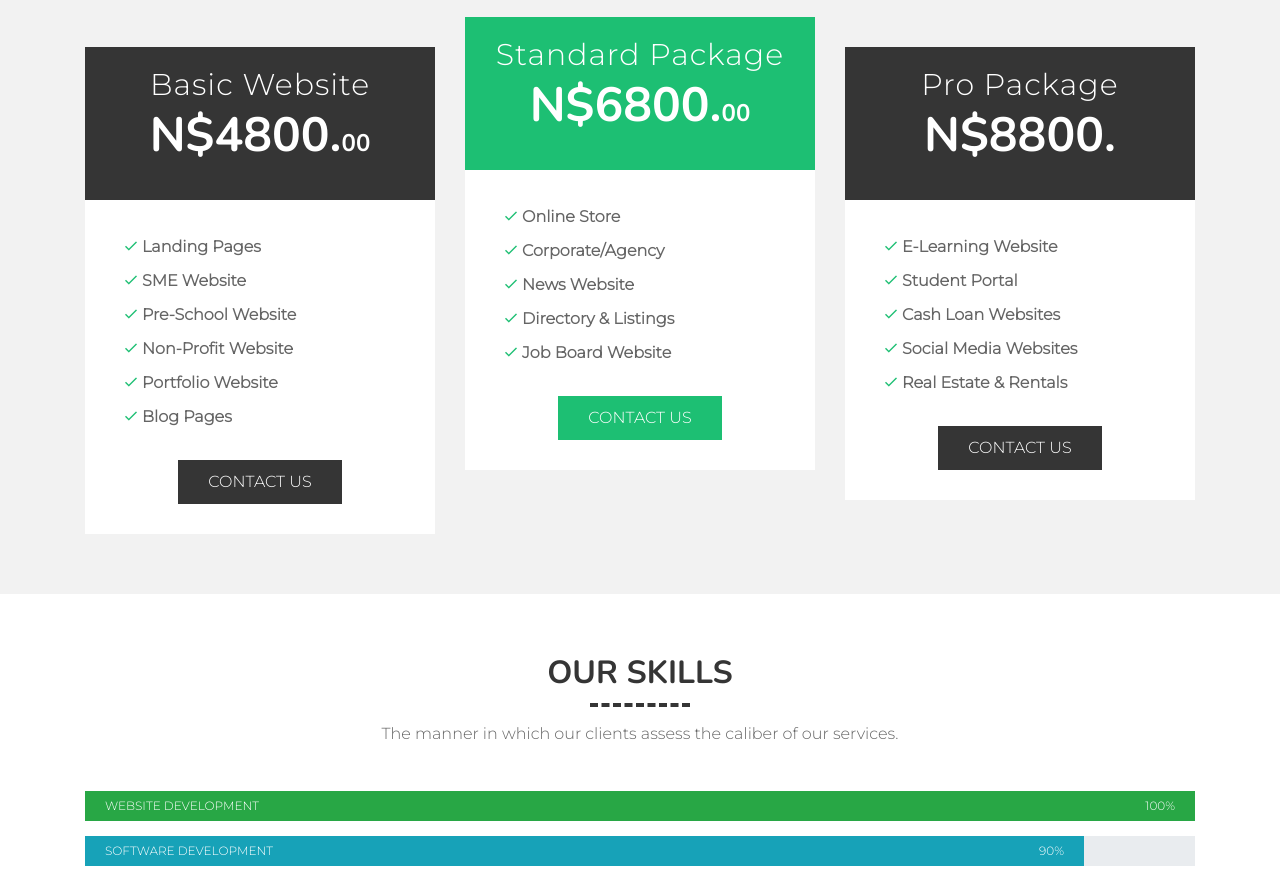
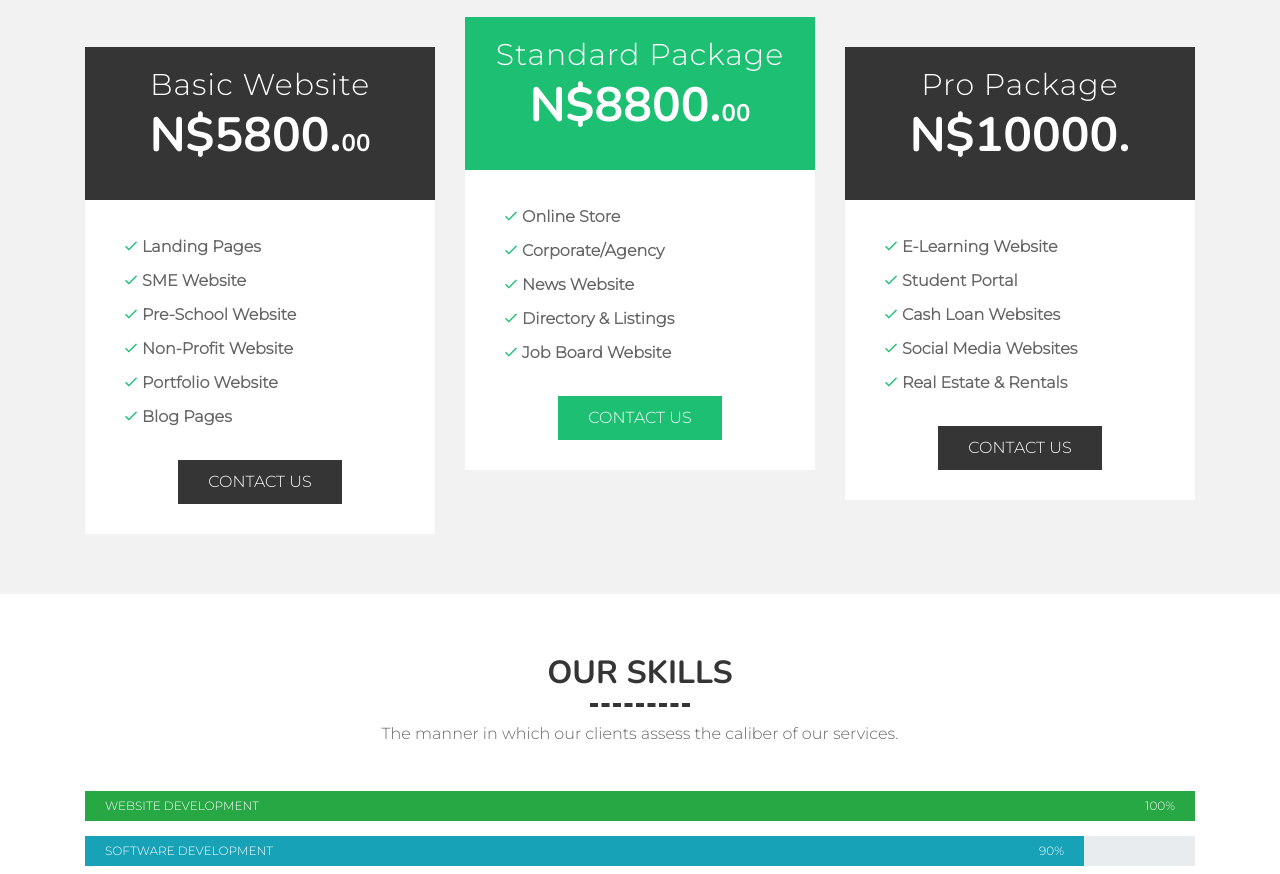
Before and after one commit to CelestineIT/.com, a plain HTML site: page index.html in a window 1280 px wide. Shown: the part 3789-4663 px from the top of the page. Drawn offline with nearby package versions, Linux system fonts and the light colour scheme.

Commit message:
Update index.html

```diff
--- a/index.html
+++ b/index.html
@@ -296,7 +296,7 @@
                         <div class="price-content">
                             <div class="price-plan">
                                 <p class="price-title">Basic Website</p>
-                                <h2 class="price-amount">N$4800.<span>00</span></h2>
+                                <h2 class="price-amount">N$5800.<span>00</span></h2>
                                 <p class="price-date"></p>
                             </div>
                             <ul class="price-details">
@@ -314,7 +314,7 @@
                         <div class="price-content features-price">
                             <div class="price-plan">
                                 <p class="price-title">Standard Package</p>
-                                <h2 class="price-amount">N$6800.<span>00</span></h2>
+                                <h2 class="price-amount">N$8800.<span>00</span></h2>
                                 <p class="price-date"></p>
                             </div>
                             <ul class="price-details">
@@ -332,7 +332,7 @@
                         <div class="price-content">
                             <div class="price-plan">
                                 <p class="price-title">Pro Package</p>
-                                <h2 class="price-amount">N$8800.<span></span></h2>
+                                <h2 class="price-amount">N$10000.<span></span></h2>
                                 <p class="price-date"></p>
                             </div>
                             <ul class="price-details">
```
